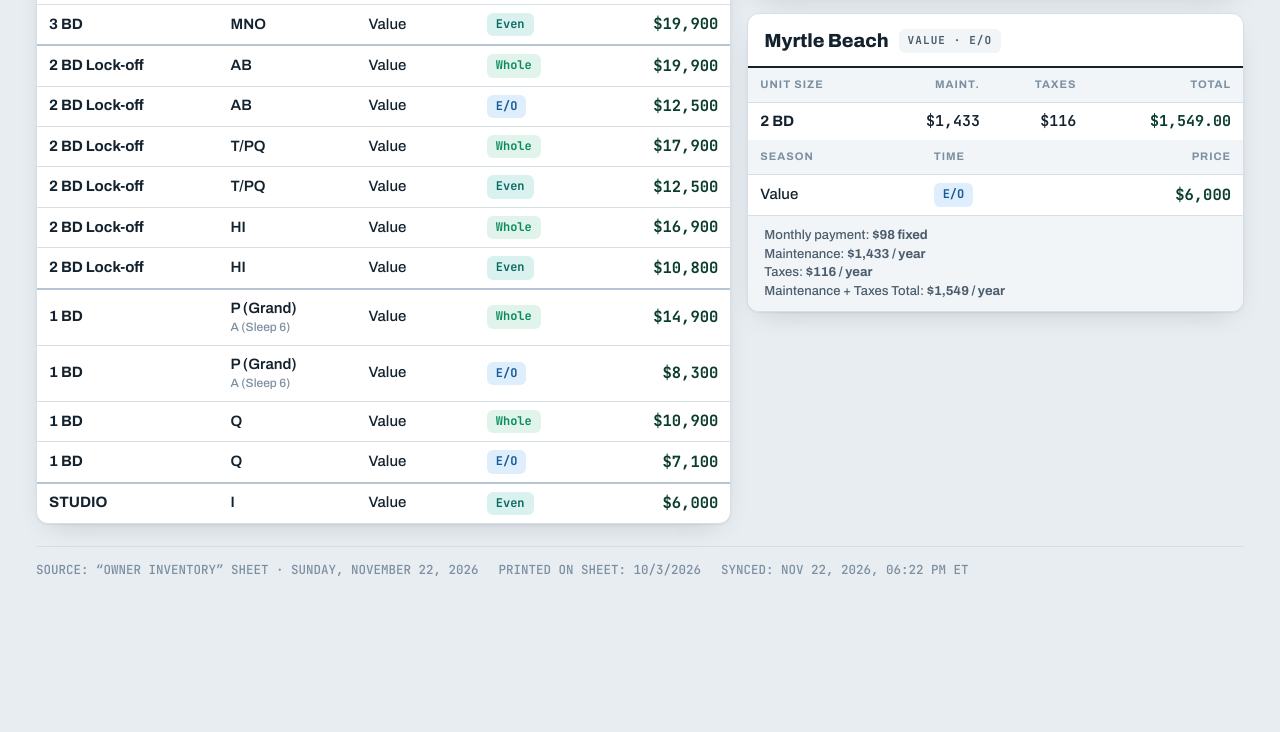
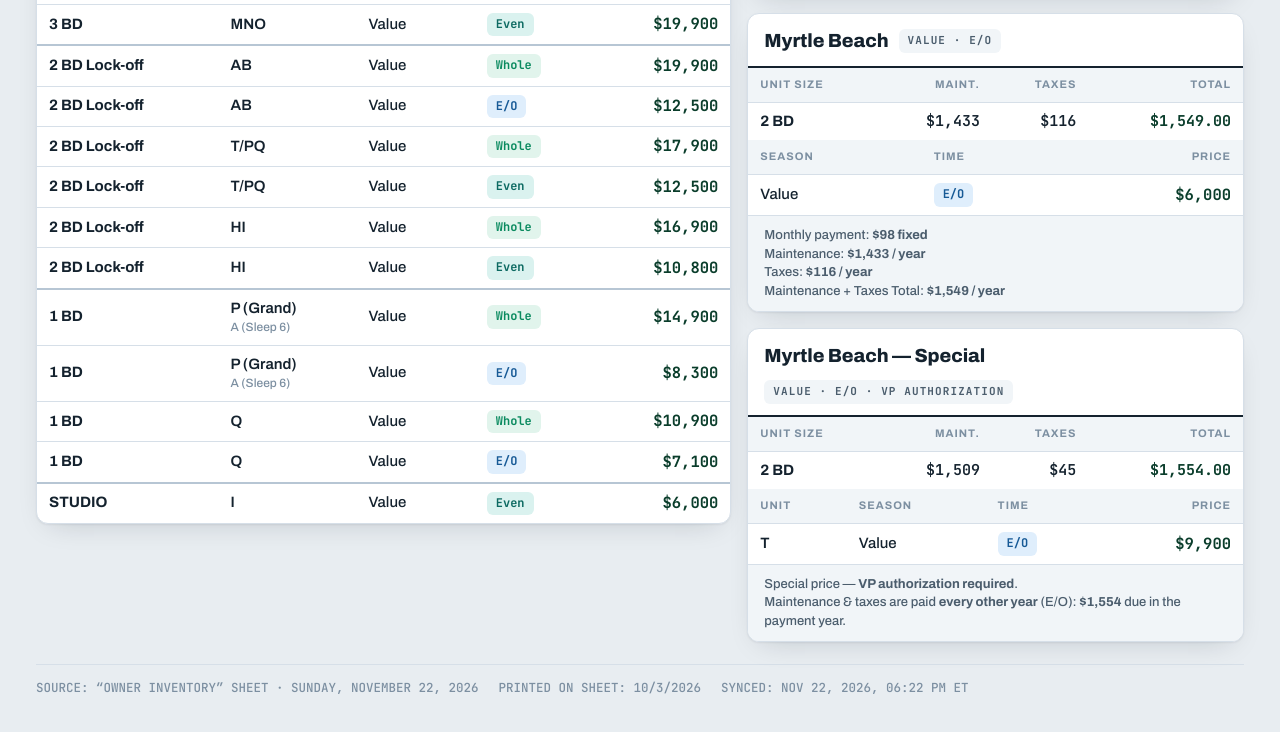
Before and after one commit to enriquetemp2017-collab/owner-inventory, a plain HTML site: page index.html in a window 1280 px wide. Shown: the part 1550-2282 px from the top of the page. Before the commit the page ends 2171 px from the top, so only its background shows below. Drawn offline with Linux system fonts and the light colour scheme.

Commit message:
Add Myrtle Beach Special 2BD T Value E/O $9,900

```diff
--- a/index.html
+++ b/index.html
@@ -396,6 +396,27 @@
         <div class="note-bar">Monthly payment: <b>$98 fixed</b><br>Maintenance: <b>$1,433 / year</b><br>Taxes: <b>$116 / year</b><br>Maintenance + Taxes Total: <b>$1,549 / year</b></div>
         <div class="empty-msg">No results in this section.</div>
       </section>
+
+      <section class="card" data-section="value" aria-label="Myrtle Beach special price, every other year">
+        <div class="card-head">
+          <h2>Myrtle Beach &mdash; Special</h2>
+          <span class="tag gray">VALUE &middot; E/O &middot; VP AUTHORIZATION</span>
+        </div>
+        <table>
+          <thead><tr><th>Unit Size</th><th class="num">Maint.</th><th class="num">Taxes</th><th class="num">Total</th></tr></thead>
+          <tbody>
+            <tr><td class="size-cell">2 BD</td><td class="num money">$1,509</td><td class="num money">$45</td><td class="num money total">$1,554.00</td></tr>
+          </tbody>
+        </table>
+        <table>
+          <thead><tr><th>Unit</th><th>Season</th><th>Time</th><th class="num">Price</th></tr></thead>
+          <tbody>
+            <tr class="pickable" data-size="2 BD" data-unit="T" data-season="Value" data-time="E/O" data-price="9900"><td class="unit-cell">T</td><td>Value</td><td><span class="badge eo">E/O</span></td><td class="num price-cell">$9,900</td></tr>
+          </tbody>
+        </table>
+        <div class="note-bar">Special price &mdash; <b>VP authorization required</b>.<br>Maintenance &amp; taxes are paid <b>every other year</b> (E/O): <b>$1,554</b> due in the payment year.</div>
+        <div class="empty-msg">No results in this section.</div>
+      </section>
     </div>
   </main>
 
```
